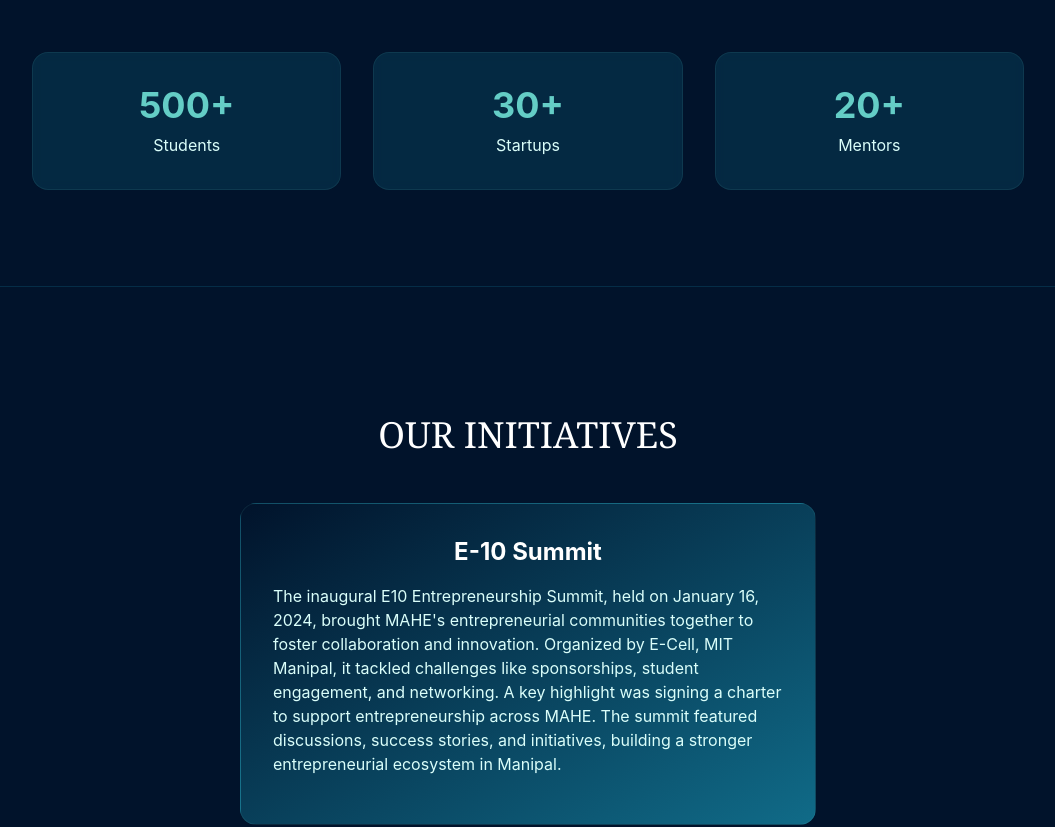
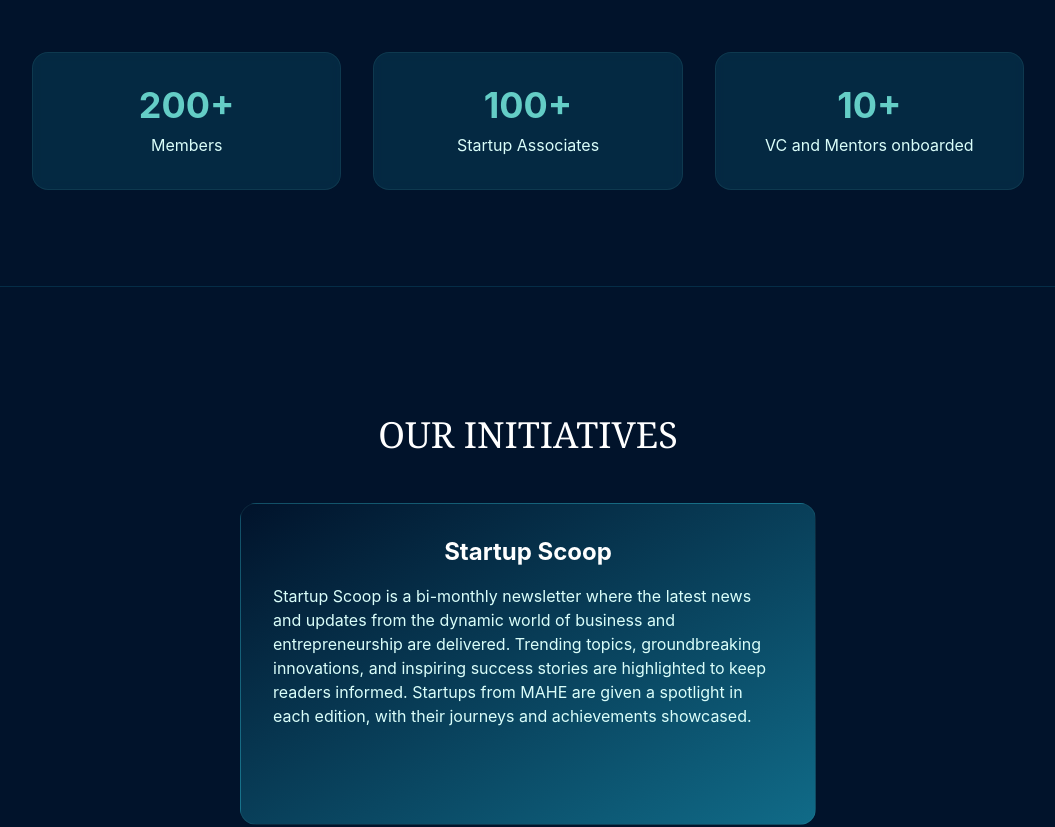
Before and after one commit to Sarabpreet/e-cell, a React (Create React App) app in the folder frontend/: page / in a window 1280 px wide. Shown: the part 924-1751 px from the top of the page, without its empty margins (112-1167 px from the left). Built offline with nearby package versions, Linux system fonts and the light colour scheme.

Commit message:
Changed initiative order

```diff
--- a/frontend/src/assets/homeData.js
+++ b/frontend/src/assets/homeData.js
@@ -1,14 +1,10 @@
 export const stats = [
-    { icon: null, number: '500+', label: 'Students' },
-    { icon: null, number: '30+', label: 'Startups' },
-    { icon: null, number: '20+', label: 'Mentors' },
+    { icon: null, number: '200+', label: 'Members' },
+    { icon: null, number: '100+', label: 'Startup Associates' },
+    { icon: null, number: '10+', label: 'VC and Mentors onboarded' },
 ];
 
 export const initiatives = [
-    {
-        heading: "E-10 Summit",
-        description: "The inaugural E10 Entrepreneurship Summit, held on January 16, 2024, brought MAHE's entrepreneurial communities together to foster collaboration and innovation. Organized by E-Cell, MIT Manipal, it tackled challenges like sponsorships, student engagement, and networking. A key highlight was signing a charter to support entrepreneurship across MAHE. The summit featured discussions, success stories, and initiatives, building a stronger entrepreneurial ecosystem in Manipal.",
-    },
     {
         heading: "Startup Scoop",
         description: "Startup Scoop is a bi-monthly newsletter where the latest news and updates from the dynamic world of business and entrepreneurship are delivered. Trending topics, groundbreaking innovations, and inspiring success stories are highlighted to keep readers informed. Startups from MAHE are given a spotlight in each edition, with their journeys and achievements showcased.",
@@ -17,4 +13,8 @@ export const initiatives = [
         heading: "Business Clinic",
         description: "Business Clinic is a structured approach to helping startups refine ideas, validate feasibility, and identify target markets. It emphasizes solving key problems, understanding customer needs, and analyzing competition. Startups test core functionality, gather user feedback, and launch simplified products, with progress guided by key performance metrics to ensure market readiness.",
     },
+    {
+        heading: "E-10 Summit",
+        description: "The inaugural E10 Entrepreneurship Summit, held on January 16, 2024, brought MAHE's entrepreneurial communities together to foster collaboration and innovation. Organized by E-Cell, MIT Manipal, it tackled challenges like sponsorships, student engagement, and networking. A key highlight was signing a charter to support entrepreneurship across MAHE. The summit featured discussions, success stories, and initiatives, building a stronger entrepreneurial ecosystem in Manipal.",
+    },
 ];
```
